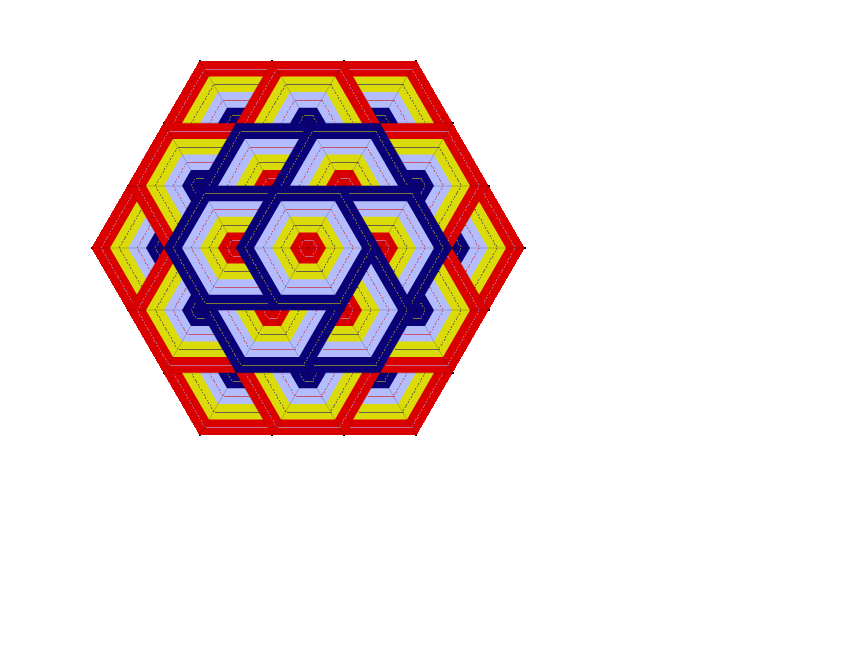
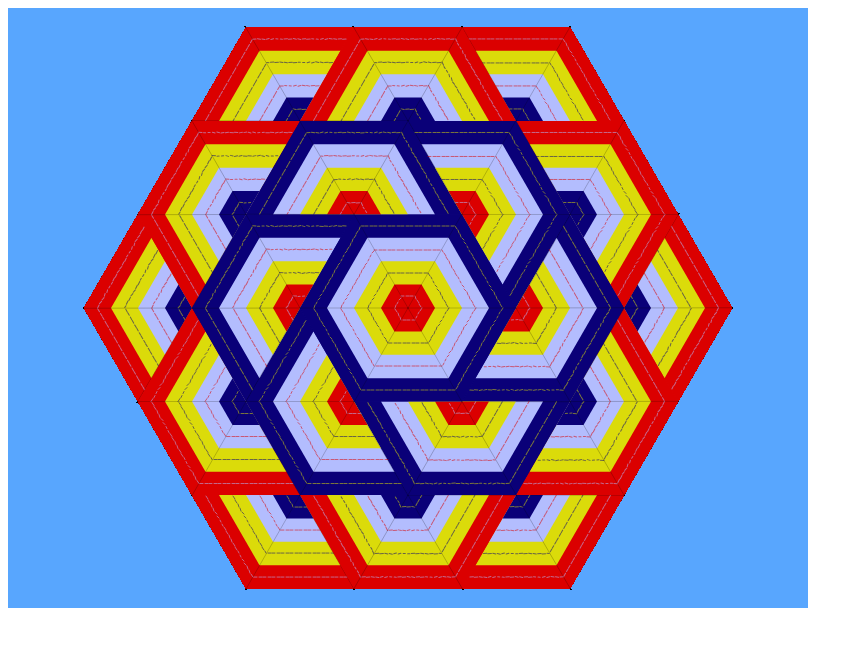
Before and after one commit to konklone/animation, a plain HTML site: page experiments/0005 - Quilt I/index.html in a window 1280 px wide. Shown: the whole page, without its empty margins (0-863 px from the left). Drawn offline with Linux system fonts and the light colour scheme.

Commit message:
More efficient, with correct overlap, and refactoring to take advantage of matrices for simpler math

```diff
--- a/experiments/0005 - Quilt I/index.html
+++ b/experiments/0005 - Quilt I/index.html
@@ -19,10 +19,10 @@
       $(function() {
         var config = {
           // width of one hexagon - should be a useful multiple of 3, 4, 6, 12, and 16
-          size: 144,
+          size: 216,
 
-          width: 600,
-          height: 480,
+          width: 800,
+          height: 600,
 
           darkBlue: [10, 0, 120],
           lightBlue: [180, 190, 255],
@@ -34,10 +34,10 @@
         };
 
         function startProcessing(p) {
-          window.p = p;
+          window.p = p; // for debug use
 
           // draws a hexagon of the given diameter and RGB color, at (cX,cY)
-          function hexagon(diameter, fill, cX, cY) {
+          function hexagon(diameter, fill, segments) {
             var r = diameter/2; // side of eq. triangle
             var s = r/2; // half of this
             var h = Math.sqrt((r*r) - (s*s)); // height of eq. triangle
@@ -46,17 +46,21 @@
             p.fill(fill[0], fill[1], fill[2]);
 
             p.beginShape();
-            p.vertex(cX-s, cY-h);
-            p.vertex(cX+s, cY-h);
-            p.vertex(cX+r, cY);
-            p.vertex(cX+s, cY+h);
-            p.vertex(cX-s, cY+h);
-            p.vertex(cX-r, cY);
+            p.vertex(0-s, 0-h);
+            p.vertex(0+s, 0-h);
+
+            if (segments > 1) p.vertex(0+r, 0);
+            if (segments > 2) p.vertex(0+s, 0+h);
+            if (segments > 3) p.vertex(0-s, 0+h);
+            if (segments > 4) p.vertex(0-r, 0);
+
+            if (segments < 6) p.vertex(0, 0);
+
             p.endShape(p.CLOSE);
           }
 
           // hexagon of stitches, centered at (cx, cY)
-          function stitch(diameter, color, cX, cY) {
+          function stitch(diameter, color, segments) {
             p.stroke(color[0], color[1], color[2], 140);
             p.strokeWeight(1);
             p.noFill();
@@ -65,12 +69,12 @@
             var s = r/2;
             var h = Math.sqrt((r*r) - (s*s)); // height of eq. triangle
 
-            dashedLine(cX-r, cY, cX-s, cY-h);
-            dashedLine(cX-s, cY-h, cX+s, cY-h);
-            dashedLine(cX+s, cY-h, cX+r, cY);
-            dashedLine(cX+r, cY, cX+s, cY+h);
-            dashedLine(cX+s, cY+h, cX-s, cY+h);
-            dashedLine(cX-s, cY+h, cX-r, cY);
+            dashedLine(0-s, 0-h, 0+s, 0-h);
+            if (segments > 1) dashedLine(0+s, 0-h, 0+r, 0);
+            if (segments > 2) dashedLine(0+r, 0, 0+s, 0+h);
+            if (segments > 3) dashedLine(0+s, 0+h, 0-s, 0+h);
+            if (segments > 4) dashedLine(0-s, 0+h, 0-r, 0);
+            if (segments > 5) dashedLine(0-r, 0, 0-s, 0-h);
           }
 
           // a line of stitches from (x1,y1) to (x2,y2)
@@ -119,7 +123,18 @@
           }
 
           // draws a complete hexagon arrangement
-          function fullHexagon(cX, cY, flip) {
+          function fullHexagon(cX, cY, flip, segments, start) {
+            p.pushMatrix();
+            p.translate(cX, cY);
+
+            if (!segments) {
+              segments = 6;
+              start = 0;
+            }
+
+            if (start > 0)
+              p.rotate(p.radians(60) * start);
+
             var ring = config.size / 4;
             var halfRing = ring / 2;
 
@@ -140,20 +155,20 @@
             var use = flip ? reverse : normal;
 
             // base, a dark blue hexagon
-            hexagon(config.size, use[0][0], cX, cY);
-            stitch(config.size - halfRing, use[0][1], cX, cY);
+            hexagon(config.size, use[0][0], segments);
+            stitch(config.size - halfRing, use[0][1], segments);
 
             // next, a light blue hexagon
-            hexagon(config.size - (ring * 1), use[1][0], cX, cY);
-            stitch(config.size - (ring * 1) - halfRing, use[1][1], cX, cY);
+            hexagon(config.size - (ring * 1), use[1][0], segments);
+            stitch(config.size - (ring * 1) - halfRing, use[1][1], segments);
 
             // almost last, a yellow hexagon
-            hexagon(config.size - (ring * 2), use[2][0], cX, cY);
-            stitch(config.size - (ring * 2) - halfRing, use[2][1], cX, cY);
+            hexagon(config.size - (ring * 2), use[2][0], segments);
+            stitch(config.size - (ring * 2) - halfRing, use[2][1], segments);
 
             // last, a red hexagon
-            hexagon(config.size - (ring * 3), use[3][0], cX, cY);
-            stitch(config.size - (ring * 3) - halfRing, use[3][1], cX, cY);
+            hexagon(config.size - (ring * 3), use[3][0], segments);
+            stitch(config.size - (ring * 3) - halfRing, use[3][1], segments);
 
             // crease lines from each vertex to the center
             var r = config.size/2;
@@ -161,57 +176,59 @@
             var h = Math.sqrt((r*r) - (s*s)); // height of eq. triangle
             p.stroke(0, 0, 0, 100);
             p.strokeWeight(0.5);
-            p.line(cX-s, cY-h, cX, cY);
-            p.line(cX+s, cY-h, cX, cY);
-            p.line(cX+r, cY, cX, cY);
-            p.line(cX+s, cY+h, cX, cY);
-            p.line(cX-s, cY+h, cX, cY);
-            p.line(cX-r, cY, cX, cY);
+
+            p.line(0-s, 0-h, 0, 0);
+            if (segments > 1) p.line(0+s, 0-h, 0, 0);
+            if (segments > 2) p.line(0+r, 0, 0, 0);
+            if (segments > 3) p.line(0+s, 0+h, 0, 0);
+            if (segments > 4) p.line(0-s, 0+h, 0, 0);
+            if (segments > 5) p.line(0-r, 0, 0, 0);
+
+            p.popMatrix();
           }
 
           p.setup = function() {
             p.size(config.width, config.height);
             p.colorMode(p.RGB, 256);
-            p.background(255, 255, 255, 0); // fully transparent
+            p.background(88, 167, 255, 255); // fully transparent
           };
 
           p.draw = function() {
-            var cX = config.width / 2;
-            var cY = config.height / 2;
+            p.translate(config.width/2, config.height/2);
 
             var r = config.size/2;
             var s = r/2;
             var h = Math.sqrt((r*r) - (s*s)); // height of eq. triangle
 
             // outer corners first
-            fullHexagon(cX-(s*2), cY-(h*2), true);
-            fullHexagon(cX+(s*2), cY-(h*2), true);
-            fullHexagon(cX+(r*2), cY, true);
-            fullHexagon(cX+(s*2), cY+(h*2), true);
-            fullHexagon(cX-(s*2), cY+(h*2), true);
-            fullHexagon(cX-(r*2), cY, true);
+            fullHexagon(0-(s*2), 0-(h*2), true, 2, 5);
+            fullHexagon(0+(s*2), 0-(h*2), true, 2, 0);
+            fullHexagon(0+(r*2), 0,       true, 2, 1);
+            fullHexagon(0+(s*2), 0+(h*2), true, 2, 2);
+            fullHexagon(0-(s*2), 0+(h*2), true, 2, 3);
+            fullHexagon(0-(r*2), 0,       true, 2, 4);
 
             // outer edges next
-            fullHexagon(cX-r-s, cY-h, true);
-            fullHexagon(cX, cY-(h*2), true);
-            fullHexagon(cX+r+s, cY-h, true);
-            fullHexagon(cX+r+s, cY+h, true);
-            fullHexagon(cX, cY+(h*2), true);
-            fullHexagon(cX-r-s, cY+h, true);
+            fullHexagon(0,     0-(h*2), true, 3, 5);
+            fullHexagon(0+r+s, 0-h,     true, 3, 0);
+            fullHexagon(0+r+s, 0+h,     true, 3, 1);
+            fullHexagon(0,     0+(h*2), true, 3, 2);
+            fullHexagon(0-r-s, 0+h,     true, 3, 3);
+            fullHexagon(0-r-s, 0-h,     true, 3, 4);
 
             // hexagon with center at each point, in turn
             // this is not complete, but good enough for now
             // TODO: make it so we're not creating full hexagons, but allow for 1/3 and 1/2 hexagons
             // to save on drawing, and to avoid the impossible situation of having every hexagon in the
             // center ring overlap each other
-            fullHexagon(cX-s, cY-h);
-            fullHexagon(cX+s, cY-h);
-            fullHexagon(cX+r, cY);
-            fullHexagon(cX+s, cY+h);
-            fullHexagon(cX-s, cY+h);
-            fullHexagon(cX-r, cY);
+            fullHexagon(0-s, 0-h, false, 3, 5);
+            fullHexagon(0+s, 0-h, false, 3, 0);
+            fullHexagon(0+r, 0,   false, 3, 1);
+            fullHexagon(0+s, 0+h, false, 3, 2);
+            fullHexagon(0-s, 0+h, false, 3, 3);
+            fullHexagon(0-r, 0,   false, 3, 4);
 
-            fullHexagon(cX, cY);
+            fullHexagon(0, 0, false, 6, 0);
           };
         }
 
```
